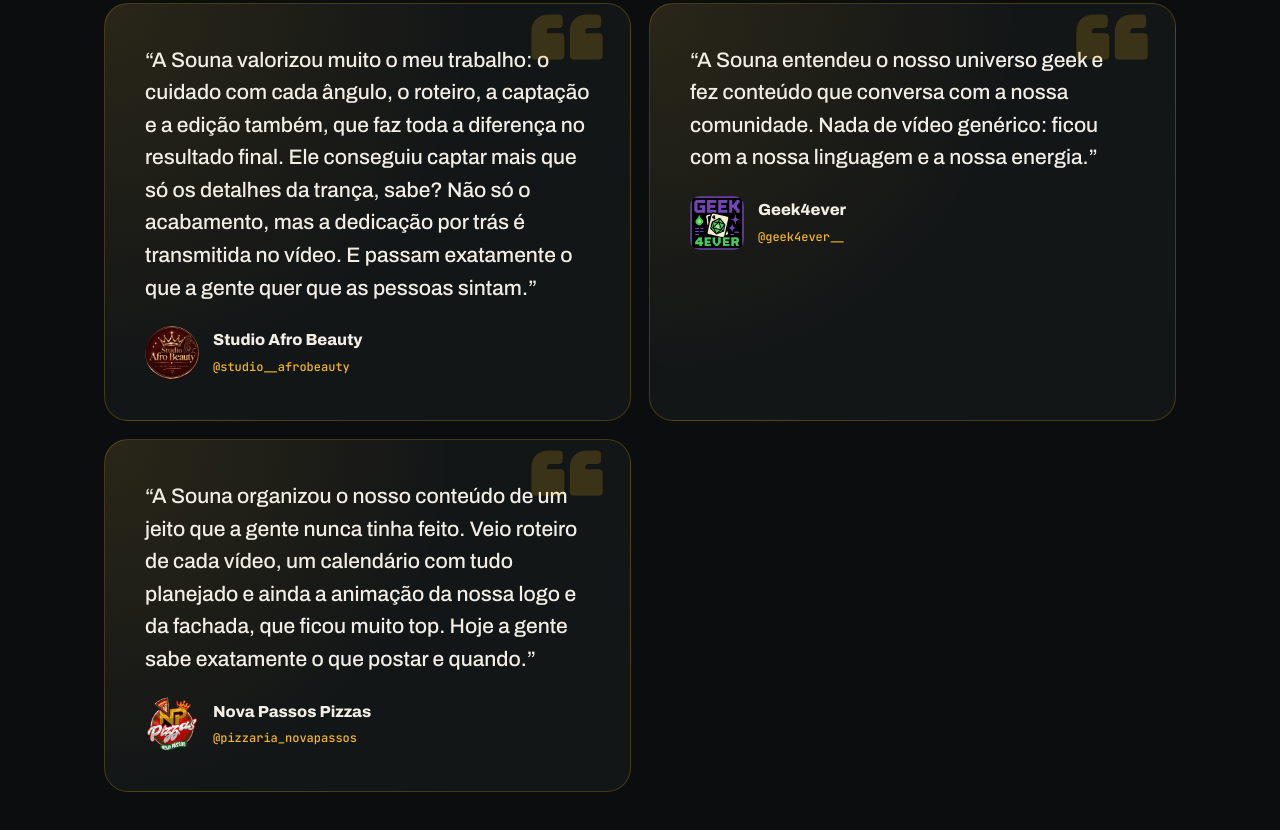
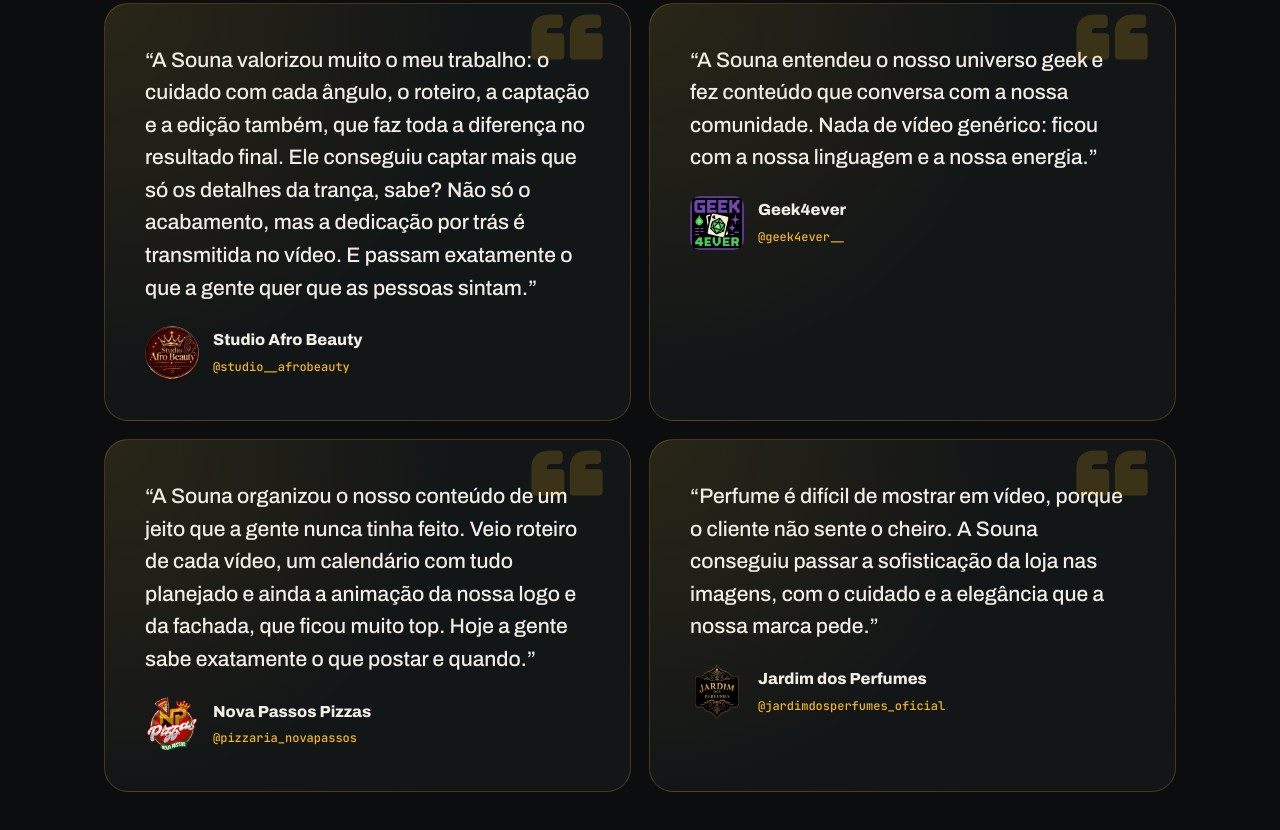
Before and after one commit to Alessandrosouzasena1-code/souna-midia, a plain HTML site: page index.html in a window 1280 px wide. Shown: the part 11106-11936 px from the top of the page. Drawn offline with Linux system fonts and the light colour scheme.

Commit message:
Depoimento Jardim dos Perfumes (aprovado pela cliente)
Co-Authored-By: Claude Opus 5.5 <noreply@anthropic.com>
Claude-Session: https://claude.ai/code/session_018jZf1LZLrvL7KMi3Kh72Hd

```diff
--- a/index.html
+++ b/index.html
@@ -702,6 +702,10 @@ footer{border-top:1px solid var(--line);padding:60px 0 34px;background:#070809}
         <blockquote>“A Souna organizou o nosso conteúdo de um jeito que a gente nunca tinha feito. Veio roteiro de cada vídeo, um calendário com tudo planejado e ainda a animação da nossa logo e da fachada, que ficou muito top. Hoje a gente sabe exatamente o que postar e quando.”</blockquote>
         <figcaption class="by"><img src="assets/logos/nova-passos.webp" alt="Logo Nova Passos Pizzas" loading="lazy"><span><b>Nova Passos Pizzas</b><a href="https://www.instagram.com/pizzaria_novapassos/" target="_blank" rel="noopener">@pizzaria_novapassos</a></span></figcaption>
       </figure>
+      <figure class="quote">
+        <blockquote>“Perfume é difícil de mostrar em vídeo, porque o cliente não sente o cheiro. A Souna conseguiu passar a sofisticação da loja nas imagens, com o cuidado e a elegância que a nossa marca pede.”</blockquote>
+        <figcaption class="by"><img src="assets/logos/jardim-dos-perfumes.webp" alt="Logo Jardim dos Perfumes" loading="lazy" style="border-radius:0"><span><b>Jardim dos Perfumes</b><a href="https://www.instagram.com/jardimdosperfumes_oficial/" target="_blank" rel="noopener">@jardimdosperfumes_oficial</a></span></figcaption>
+      </figure>
     </div>
   </div>
 </section>
```
